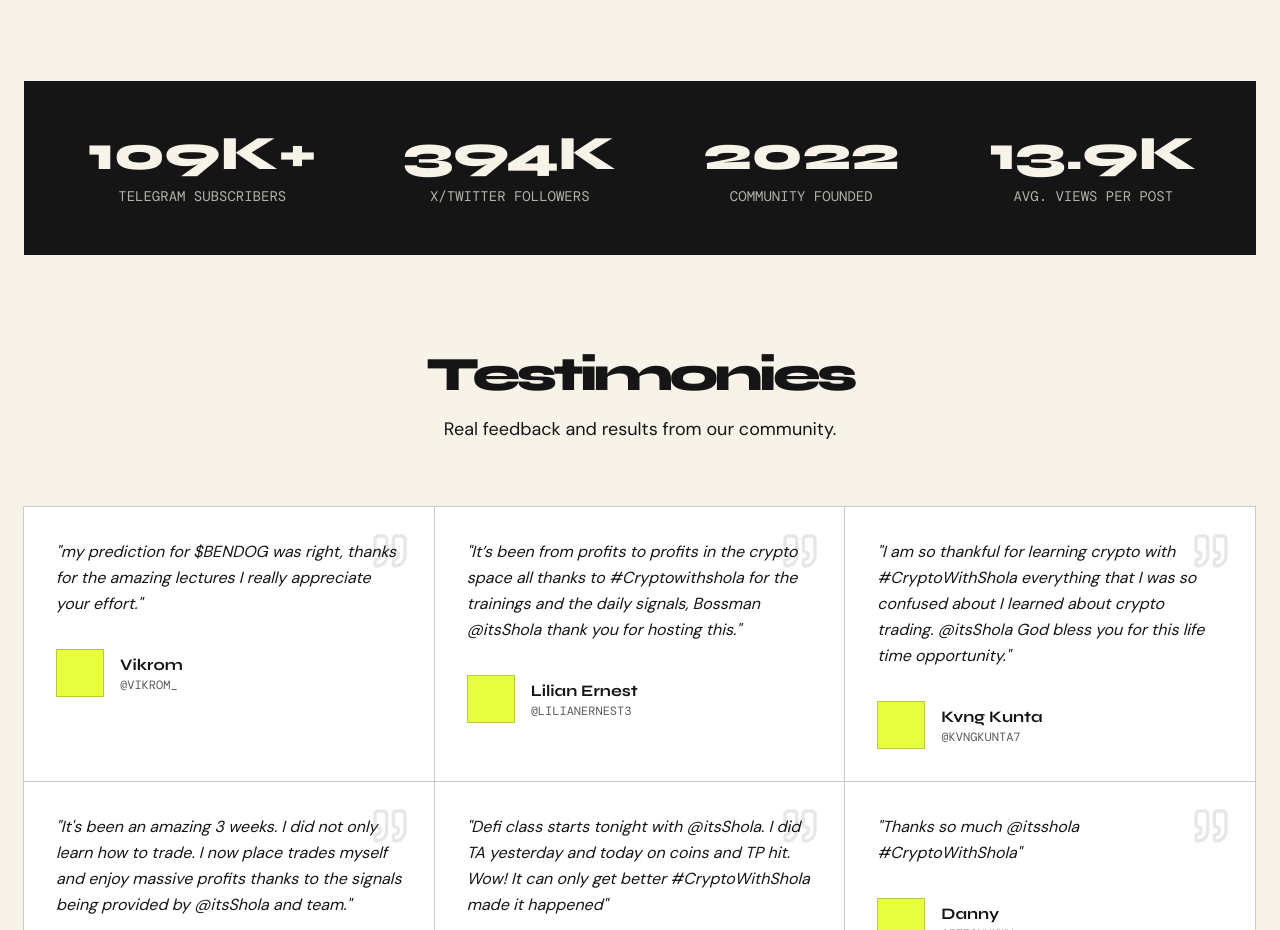
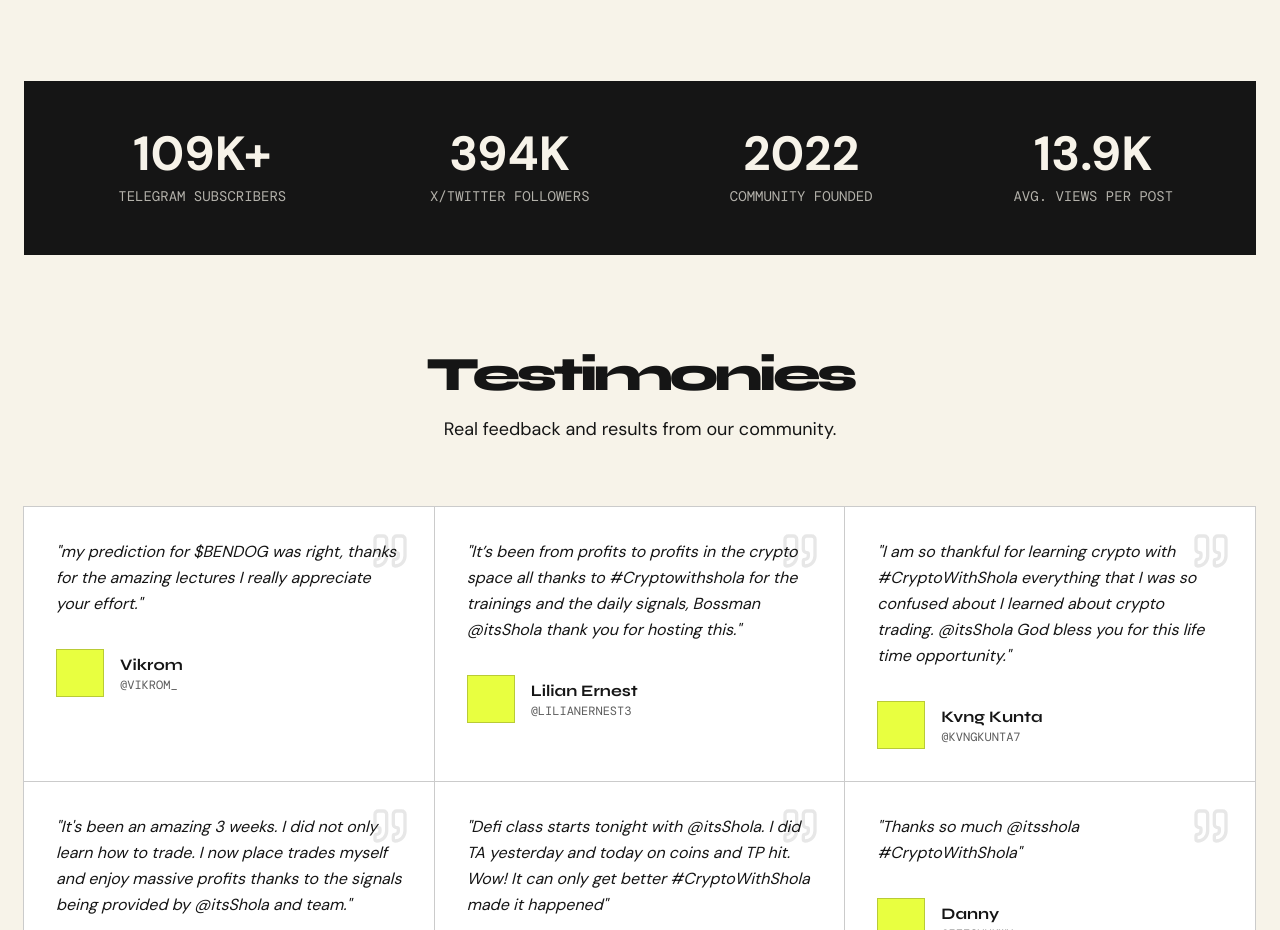
Before and after one commit to olabisi-9ja/Crypto-with-shola, a React (Vite) app in the folder frontend/: page / in a window 1280 px wide. Shown: the part 6420-7350 px from the top of the page. Built offline with nearby package versions, Linux system fonts and the light colour scheme.

Commit message:
Reduce horizontal stretch of statistics numbers by using sans font

```diff
--- a/frontend/src/components/LandingTestimonials.tsx
+++ b/frontend/src/components/LandingTestimonials.tsx
@@ -57,19 +57,19 @@
         {/* Results Strip */}
         <div className="bg-foreground text-background p-8 md:p-12 mb-24 grid grid-cols-2 md:grid-cols-4 gap-8 border border-border text-center">
           <div className="flex flex-col border-r border-background/20 last:border-0">
-            <span className="text-4xl md:text-5xl font-black mb-2" style={{fontFamily: 'var(--display)'}}>109K+</span>
+            <span className="text-4xl md:text-5xl font-black mb-2" style={{fontFamily: 'var(--sans)'}}>109K+</span>
             <span className="text-background/70 text-sm" style={{fontFamily: 'var(--mono)', textTransform: 'uppercase'}}>Telegram Subscribers</span>
           </div>
           <div className="flex flex-col border-r border-background/20 last:border-0 pl-0 md:pl-8">
-            <span className="text-4xl md:text-5xl font-black mb-2" style={{fontFamily: 'var(--display)'}}>394K</span>
+            <span className="text-4xl md:text-5xl font-black mb-2" style={{fontFamily: 'var(--sans)'}}>394K</span>
             <span className="text-background/70 text-sm" style={{fontFamily: 'var(--mono)', textTransform: 'uppercase'}}>X/Twitter Followers</span>
           </div>
           <div className="flex flex-col border-r border-background/20 last:border-0 pl-0 md:pl-8">
-            <span className="text-4xl md:text-5xl font-black mb-2" style={{fontFamily: 'var(--display)'}}>2022</span>
+            <span className="text-4xl md:text-5xl font-black mb-2" style={{fontFamily: 'var(--sans)'}}>2022</span>
             <span className="text-background/70 text-sm" style={{fontFamily: 'var(--mono)', textTransform: 'uppercase'}}>Community Founded</span>
           </div>
           <div className="flex flex-col pl-0 md:pl-8">
-            <span className="text-4xl md:text-5xl font-black mb-2" style={{fontFamily: 'var(--display)'}}>13.9K</span>
+            <span className="text-4xl md:text-5xl font-black mb-2" style={{fontFamily: 'var(--sans)'}}>13.9K</span>
             <span className="text-background/70 text-sm" style={{fontFamily: 'var(--mono)', textTransform: 'uppercase'}}>Avg. Views Per Post</span>
           </div>
         </div>
```
